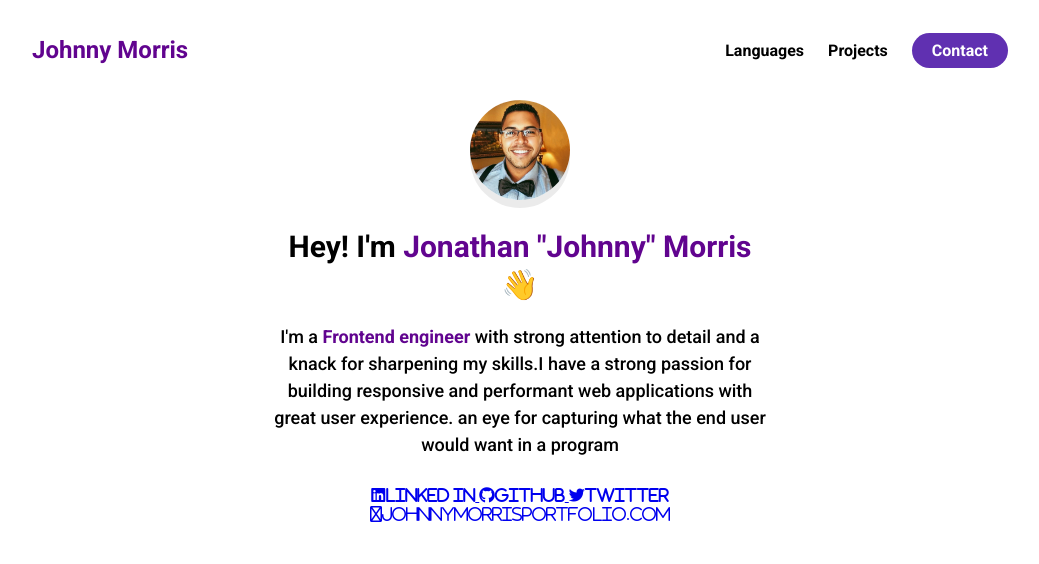
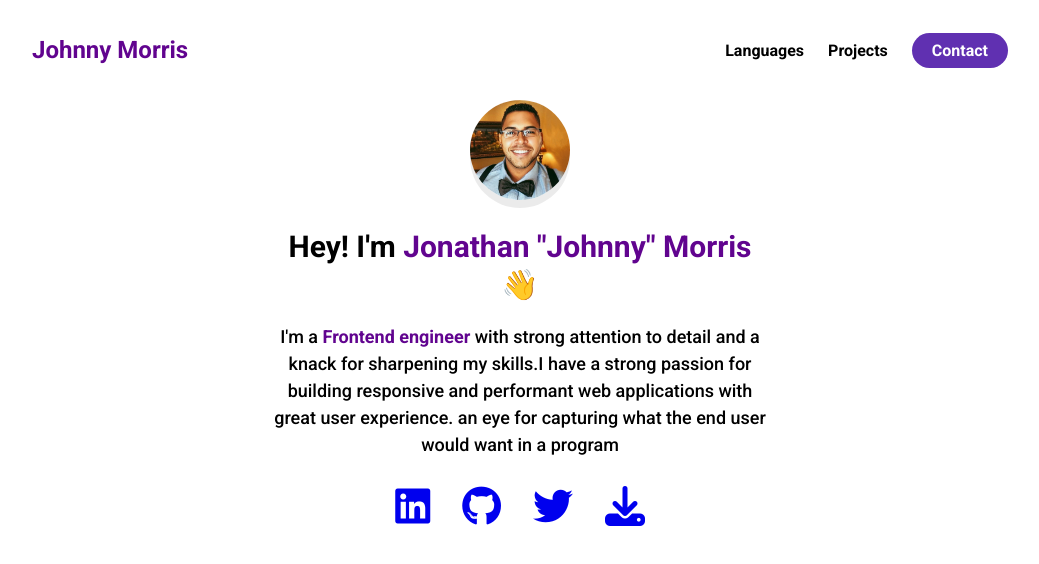
Before and after one commit to JohnnyMorrisportfolio/PortfolioWebsite, a plain HTML site: page index.html in a window 1280 px wide. Shown: the whole page, without its empty margins (120-1159 px from the left). Drawn offline with Linux system fonts and the light colour scheme.

Commit message:
fixing icons and working links to social

```diff
--- a/index.html
+++ b/index.html
@@ -6,7 +6,8 @@
     <meta name="viewport" content="width=device-width, initial-scale=1.0">
     <title>JohnnyMorrisPortfolio</title>
     <link rel="stylesheet" href="./styles.css"></style>
-    <script src="https://kit.fontawesome.com/c8e4d183c2.js" crossorigin="anonymous"></script>
+    <script src="https://kit.fontawesome.com/a3efa7c4bf.js" crossorigin="anonymous"></script>
+
 </head>
 <body>
 
@@ -24,7 +25,7 @@
                     link__hover-effect--black">Projects</a>
                 </li>
                 <li>
-                    <a href="" class="nav__link--anchor nav__link--anchor-primary">Contact</a>
+                    <a href="mailto:johnnymorrisportfolio@gmail.com" class="nav__link--anchor nav__link--anchor-primary">Contact</a>
                 </li>
             </ul>
         </nav>
@@ -32,7 +33,7 @@
             <div class="about-me__info row">
                 <div class="about-me__info--container">
                     <figure class="about-me__picture--mask">
-                        <img src="./jbportimage.jpg" class="about-me__picture" alt="Picture of me!">
+                        <img src="Assets\jbportimage.jpg" class="about-me__picture" alt="Picture of me!">
                     </figure>
                     <h1 class="about-me__info--title">
                         Hey! I'm <span class = "text--purple"> Jonathan "Johnny" Morris 👋</span>
@@ -40,17 +41,21 @@
 
                     <p class="about-me__info--para">I'm a <strong class="text--purple"> Frontend engineer </strong> with strong attention to detail and a knack for sharpening my skills.I have a strong passion for building responsive and performant web applications with great user experience. an eye for capturing what the end user would want in a program</p>
                         <div class="about-me__links">
+
                             <a href="https://www.linkedin.com/in/jonathan-morris-333396142/" class="about-me__link">
-                                <i class="fa-brands fa-linkedin">Linked In</i>
+                                <i class="fa-brands fa-linkedin"></i>
                             </a>
+
                             <a href="https://github.com/JohnnyMorrisportfolio" class="about-me__link">
-                                <i class="fa-brands fa-github">GitHub</i>
+                                <i class="fa-brands fa-github"></i>
                             </a>
+
                             <a href="https://twitter.com/johnnycodes23" class="about-me__link">
-                                <i class="fa-brands fa-twitter">Twitter</i>
+                                <i class="fa-brands fa-twitter"></i>
                             </a>
-                            <a href="https://www.johnnymorrisportfolio.com/" class="about-me__link">
-                                <i class="fa-regular fa-globe">JohnnyMorrisPortfolio.com</i>
+
+                            <a href="Assets\Johnny Morris Resume 2022 Update.pdf" class="about-me__link">
+                                <i class="fa-solid fa-download"></i>
                             </a>
                         </div>
                     </div>
--- a/styles.css
+++ b/styles.css
@@ -113,3 +113,21 @@ display: flex;
     font-size: 18px;
     margin-bottom: 28px;
 }
+.about-me__links {
+    display: flex;
+    justify-content: space-between;
+    align-items: center;
+    text-decoration: none;
+    margin: 0 10px;
+
+
+}
+
+.about-me__link {
+    font-size: 40px;
+    padding: 0 16px;
+    text-decoration: none;
+    display: flex;
+    align-items: center;
+    justify-content: center;
+}
```
Also changed, not shown: Assets/JBImage.png (added), Assets/jbportimage.jpg (renamed from jbportimage.jpg), Assets/undraw_websites.svg (added), 1 other file.
